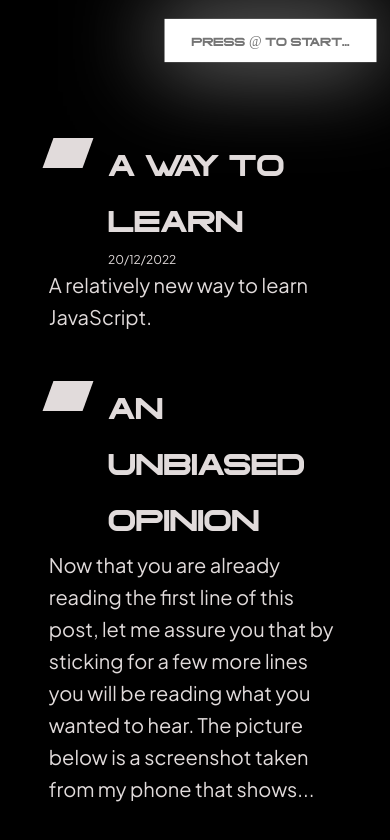
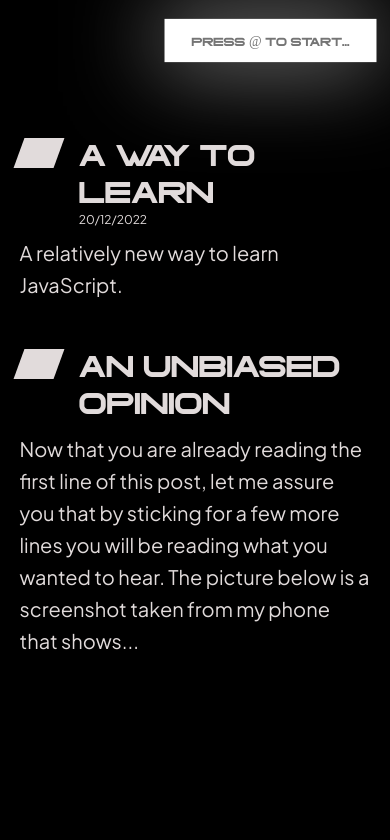
Before and after one commit to aatbip/my-portfolio, a Next.js app: page /blogs in a window 390 px wide. Shown: the top 840 px of the page. Built offline with nearby package versions, Linux system fonts and the light colour scheme.

Commit message:
added new contents, fixed hydration issues

```diff
--- a/components/Circle/Circle.tsx
+++ b/components/Circle/Circle.tsx
@@ -11,9 +11,10 @@ interface IProp {
   children: React.ReactNode;
 }
 
-const Circle: React.FC<IProp> = ({ children }) => {
+const Circle: React.FC = () => {
   const nodeRef = React.useRef(null);
   const [boundingBox, setBoundingBox] = React.useState({ top: "", left: "" });
+  const [isMob, setIsMob] = React.useState(false);
 
   const handleStart = (e: any) => {
     setBoundingBox(e.target.getBoundingClientRect());
@@ -27,9 +28,14 @@ const Circle: React.FC<IProp> = ({ children }) => {
     }
   };
 
+  React.useEffect(() => {
+    if (isMobile) setIsMob(true);
+  }, []);
+
+  if (!isMob) return null;
+
   return (
     <>
-      {/* <MobileView> */}
       {isMobile && (
         <Draggable nodeRef={nodeRef} onStart={handleStart} onStop={handleStop}>
           <div
@@ -48,10 +54,6 @@ const Circle: React.FC<IProp> = ({ children }) => {
           </div>
         </Draggable>
       )}
-
-      {/* </MobileView> */}
-
-      {children}
     </>
   );
 };
--- a/components/ContentList/ContentList.tsx
+++ b/components/ContentList/ContentList.tsx
@@ -15,6 +15,7 @@ interface IProp {
 const ContentList: React.FC<IProp> = ({ data, from }) => {
   const { linkText, content } = useSelector(selectInput);
   const [link, setLink] = React.useState("");
+
   React.useEffect(() => {
     store.dispatch(unsetLinkText());
   }, []);
@@ -32,7 +33,6 @@ const ContentList: React.FC<IProp> = ({ data, from }) => {
     );
     if (link?.length == 1) setLink(link[0]?.heading);
   }, [linkText]);
-
 
   return (
     <div className={styles.wrapper}>
--- a/components/ContentList/css/ContentList.module.css
+++ b/components/ContentList/css/ContentList.module.css
@@ -32,10 +32,7 @@
 .aside {
   width: 60%;
   max-width: 900px;
-}
-
-.aside p {
-  line-height: 1.6em;
+  padding: 0 0 10px 0;
 }
 
 .short_description_section {
@@ -70,6 +67,10 @@
 
 @media only screen and (max-width: 450px) {
   .short_description_section {
+    width: 90%;
+  }
+
+  .aside {
     width: 75%;
   }
 }
--- a/components/keyboard/Keyboard.tsx
+++ b/components/keyboard/Keyboard.tsx
@@ -16,7 +16,7 @@ interface IProps {
   children: React.ReactNode;
 }
 
-const Keyboard: React.FC<IProps> = ({ children }) => {
+const Keyboard: React.FC= () => {
   const [keys, setKeys] = React.useState([
     "Q",
     "W",
@@ -268,7 +268,7 @@ const Keyboard: React.FC<IProps> = ({ children }) => {
         </AnimatePresence>
       )}
 
-      {children}
+      {/* {children} */}
     </>
   );
 };
--- a/lib/getContents.ts
+++ b/lib/getContents.ts
@@ -89,7 +89,7 @@ const getContents = async (type: string) => {
           }
           desc = [...desc, arr[j]];
 
-          obj["description"] = desc;
+          obj["description"] =  desc;
         }
       }
     }
--- a/pages/_app.tsx
+++ b/pages/_app.tsx
@@ -25,7 +25,7 @@ const garalama = localFont({
 
 const plusJakartaSans = Plus_Jakarta_Sans({
   variable: "--font-type-text",
-  subsets: ["latin"]
+  subsets: ["latin"],
 });
 
 export default function App({ Component, pageProps }: AppProps) {
@@ -37,15 +37,9 @@ export default function App({ Component, pageProps }: AppProps) {
           --font-type-text: ${plusJakartaSans.style.fontFamily};
         }
       `}</style>
-      {/* <main className={`${garalama.variable}`}> */}
-      <Circle>
-        <Keyboard>
       <Head>
         <link rel="favicon" href="/favicon.ico" />
-            <meta
-              name="viewport"
-              content="initial-scale=1.0, width=device-width"
-            />
+        <meta name="viewport" content="initial-scale=1.0, width=device-width" />
         <meta
           name="description"
           content="Portfolio of Ananta Bipal Subedi | anantabipal.dev"
@@ -57,9 +51,8 @@ export default function App({ Component, pageProps }: AppProps) {
         />
       </Head>
       <Component {...pageProps} />
-        </Keyboard>
-      </Circle>
-      {/* </main> */}
+      <Circle />
+      <Keyboard />
     </Provider>
   );
 }
--- a/pages/blogs/[blog_id]/[blog].tsx
+++ b/pages/blogs/[blog_id]/[blog].tsx
@@ -26,6 +26,8 @@ const BlogDetail: React.FC<IProp> = ({ data }) => {
     store.dispatch(unsetLinkText());
     store.dispatch(unshowKeyboard());
   }, []);
+
+  if (!data) return null;
 
   return (
     <>
@@ -56,9 +58,7 @@ const BlogDetail: React.FC<IProp> = ({ data }) => {
           <div className={styles.description_container}>
             {data.description.map((el, ind) => {
               return (
-                <p key={ind}>
-                  <Markup content={el} />
-                </p>
+                <div key={ind} dangerouslySetInnerHTML={{ __html: el }}></div>
               );
             })}
           </div>
--- a/styles/Details.module.css
+++ b/styles/Details.module.css
@@ -6,11 +6,12 @@
 }
 
 .wrapper {
-  width: 70%;
+  width: 60%;
   margin: 0 auto;
-  padding: 2em 0em;
+  padding: 1.5em 0em;
   font-family: var(--font-type-text);
   font-size: var(--font-size-text);
+  transition: width 1s;
 }
 .heading {
   font-family: var(--font-type-heading);
@@ -55,7 +56,7 @@
   max-width: 90%;
   justify-content: center;
   margin: 0 auto;
-  padding: 30px 0px;
+  padding: 12px 0px;
   line-height: 1.5em;
 }
 
@@ -64,7 +65,7 @@
   line-height: 1.5em;
 }
 
-.description_container p {
+.description_container div {
   padding-top: 15px;
 }
 
@@ -77,13 +78,24 @@
   margin-top: 10px;
 }
 
+@media only screen and (max-width: 760px) {
+  .wrapper {
+    width: 85%;
+    font-size: calc(var(--font-size-text) - 4px);
+  }
+}
+
 @media only screen and (max-width: 450px) {
+  .wrapper {
+    width: 90%;
+    font-size: calc(var(--font-size-text) - 4px);
+  }
   .heading {
-    font-size: calc(var(--font-size-heading) - 8px);
+    font-size: calc(var(--font-size-heading) - 3px);
   }
 
   .link_container {
-    font-size: calc(var(--font-size-text) - 8px);
+    font-size: calc(var(--font-size-text) - 6px);
     justify-content: space-around;
     gap: 2em;
   }
```
Also changed, not shown: pages/works/[work_id]/[work].tsx (+6 -4 lines), data/works/MyPortfolio.txt. Lines whose indentation alone changed are shown as unchanged.
